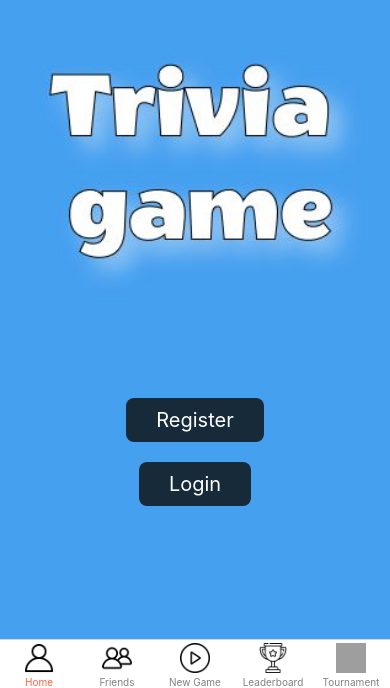
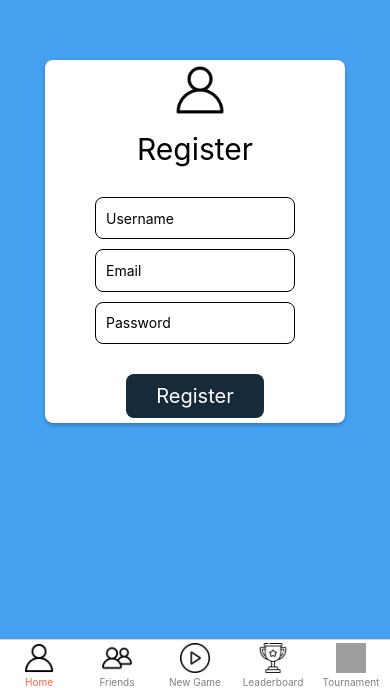
Before and after one commit to AntalZsofia/Trivia-Game, a React Native app in the folder frontend/trivia/: screen /RegisterScreen in a window 390 px wide. Shown: the part 156-844 px from the top of the page. Built offline with nearby package versions, Linux system fonts and the light colour scheme; grey boxes are pictures that could not be loaded.

Commit message:
Add RegisterScreen component

```diff
--- a/frontend/trivia/App.js
+++ b/frontend/trivia/App.js
@@ -3,6 +3,7 @@ import { NavigationContainer } from '@react-navigation/native';
 import { createBottomTabNavigator } from '@react-navigation/bottom-tabs';
 import { createStackNavigator} from '@react-navigation/stack';
 import HomeScreen from './screens/HomeScreen';
+import RegisterScreen from './screens/RegisterScreen';
 import LoginScreen from './screens/LoginScreen';
 import SetUpQuizScreen from './screens/SetUpQuizScreen';
 import FriendsScreen from './screens/FriendsScreen';
@@ -26,6 +27,7 @@ function HomeStackScreen(){
   return (
     <Stack.Navigator>
       <Stack.Screen name="Home" component={HomeScreen} options={{ headerShown: false}}/>
+      <Stack.Screen name="RegisterScreen" component={RegisterScreen} options={{ headerShown: false}}/>
       <Stack.Screen name="LoginScreen" component={LoginScreen} options={{ headerShown: false}}/>
     </Stack.Navigator>
   );
--- /dev/null
+++ b/frontend/trivia/screens/RegisterScreen.js
@@ -0,0 +1,123 @@
+import React, { useEffect, useState } from 'react';
+import { View, Text, TextInput, StyleSheet, TouchableOpacity } from 'react-native';
+import { Image } from 'react-native';
+import Register from '../assets/icons/account.png';
+
+const RegisterScreen = ({ navigation, dispatch }) => {
+    const [username, setUsername] = useState('');
+    const [password, setPassword] = useState('');
+    const [email, setEmail] = useState('');
+
+    const handleRegister = async () => {
+        if (username === '' || password === '' || email === '') {
+            alert('Username, password and email fields are required.');
+            return;
+        }
+        try {
+            const response = await fetch('http://localhost:3000/auth/register', {
+                method: 'POST',
+                headers: {
+                    'Content-Type': 'application/json',
+                },
+                body: JSON.stringify({ username, email, password }),
+            });
+            const data = await response.json();
+            if (response.ok) {
+                console.log('Register succesful', data.token);
+                navigation.navigate('SetUpQuizScreen');
+            } else {
+                console.log('Register failed', data.error);
+            }
+        } catch (err) {
+            console.error(err);
+        }
+    }
+
+    return(
+        <View style={styles.container}>
+            <View style={styles.regContainer}>
+                <Image source={Register} style={{ width: 50, height: 50, marginLeft: 10 }} />
+                <Text style={styles.title}>Register</Text>
+                <TextInput
+                    style={styles.input}
+                    onChangeText={setUsername}
+                    value={username}
+                    placeholder="Username" />
+                    <TextInput
+                    style={styles.input}
+                    onChangeText={setEmail}
+                    value={email}
+                    placeholder="Email" />
+                <TextInput
+                    style={styles.input}
+                    onChangeText={setPassword}
+                    value={password}
+                    placeholder="Password" />
+                <TouchableOpacity
+                    style={styles.buttonReg}
+                    onPress={handleRegister}>
+                    <Text style={styles.buttonText}>Register</Text>
+                </TouchableOpacity>
+
+            </View>
+        </View>
+    );
+}
+const styles = StyleSheet.create({
+    container: {
+        flex: 1,
+        backgroundColor: '#46A0F0',
+        alignItems: 'center',
+        justifyContent: 'center',
+    },
+    regContainer: {
+        flex: 0.5,
+        backgroundColor: '#fff',
+        borderRadius: 8,
+        marginTop: 40,
+        marginBottom: 40,
+        marginLeft: 10,
+        marginRight: 10,
+        marginHorizontal: 10,
+        padding: 5,
+        justifyContent: 'center',
+        alignItems: 'center',
+        minWidth: 300,
+        shadowColor: "#000",
+        shadowOffset: {
+            width: 0,
+            height: 2,
+        },
+        shadowOpacity: 0.25,
+        shadowRadius: 3.84,
+    },
+    title: {
+        fontSize: 30,
+        marginBottom: 30,
+        marginTop: 16,
+        color: '#000',
+    },
+    input: {
+        width: 200,
+        height: 44,
+        padding: 10,
+        borderWidth: 1,
+        borderColor: '#000',
+        marginBottom: 10,
+        borderRadius: 8,
+    },
+    buttonReg: {
+        backgroundColor: '#172A3A',
+        marginTop: 20,
+        paddingTop: 10,
+        paddingBottom: 10,
+        paddingLeft: 30,
+        paddingRight: 30,
+        borderRadius: 8,
+    },
+    buttonText: {
+        fontSize: 20,
+        color: '#fff',
+    },
+})
+export default RegisterScreen;
```
